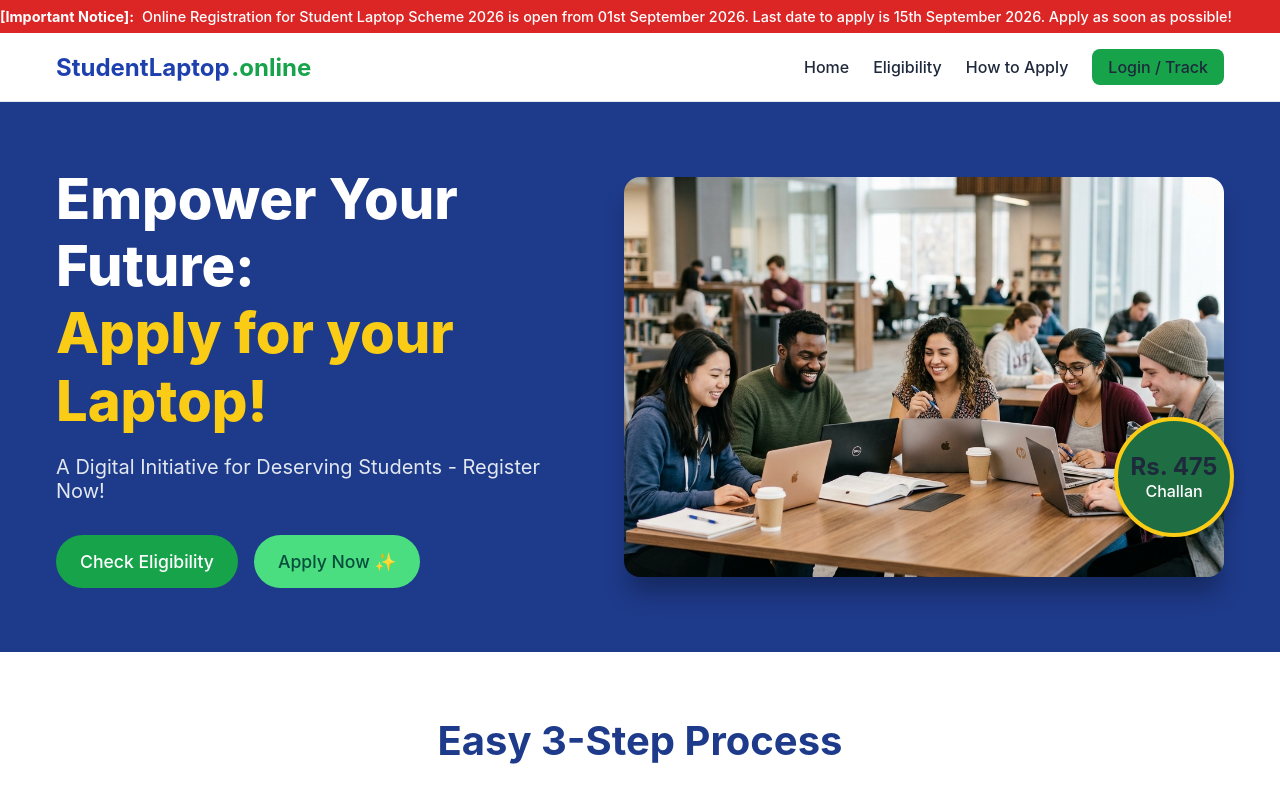
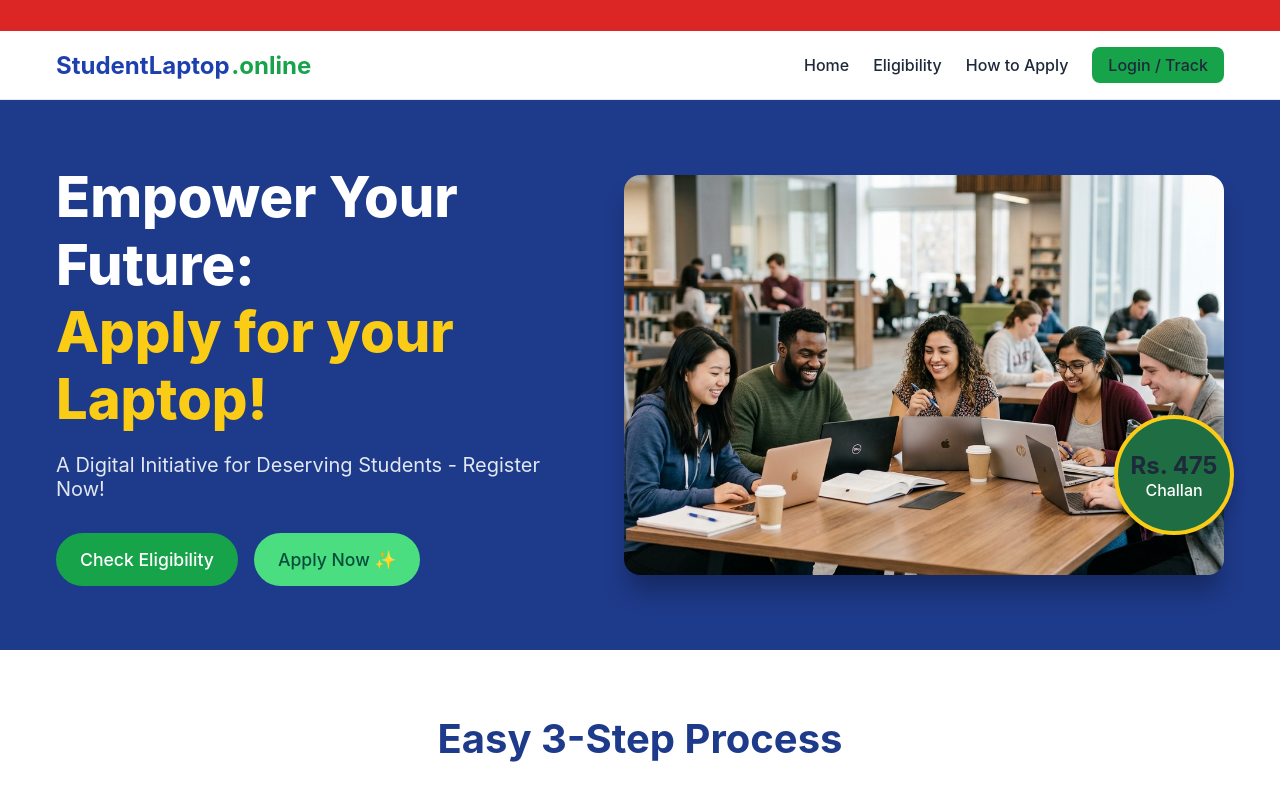
Before and after one commit to jordenhely205-hue/studentlaptop.online, a Next.js app: page / in a window 1280 px wide. Shown: the top 794 px of the page. Built offline with nearby package versions, Linux system fonts and the light colour scheme.

Commit message:
Use native smooth marquee scrolling

```diff
--- a/src/components/AnnouncementBanner.tsx
+++ b/src/components/AnnouncementBanner.tsx
@@ -1,13 +1,22 @@
 import React from 'react';
-import styles from './AnnouncementBanner.module.css';
 
 export default function AnnouncementBanner() {
   return (
-    <div className={styles.bannerContainer}>
-      <div className={styles.marquee}>
-        <strong style={{marginRight: '8px'}}>[Important Notice]:</strong>
+    <div style={{
+      backgroundColor: '#dc2626',
+      color: '#ffffff',
+      padding: '0.45rem 0',
+      fontSize: '0.9rem',
+      fontWeight: 500,
+      width: '100%%',
+      zIndex: 50,
+      display: 'flex',
+      alignItems: 'center'
+    }}>
+      <marquee behavior="scroll" direction="left" scrollamount="7" onMouseOver={(e) => e.currentTarget.stop()} onMouseOut={(e) => e.currentTarget.start()}>
+        <strong style={{ marginRight: '8px' }}>[Important Notice]:</strong>
         Online Registration for Student Laptop Scheme 2026 is open from 01st September 2026. Last date to apply is 15th September 2026. Apply as soon as possible!
-      </div>
+      </marquee>
     </div>
   );
 }
```
